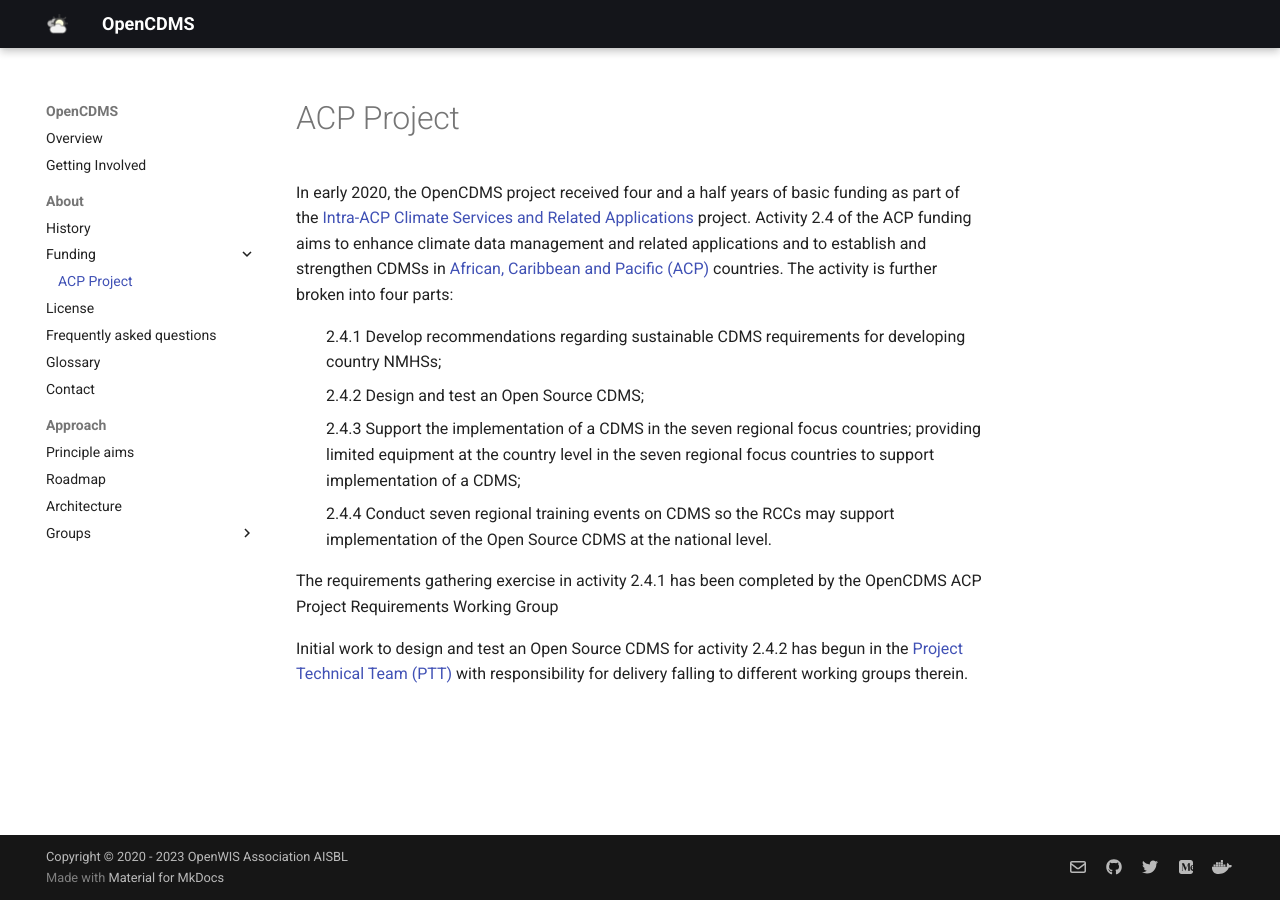
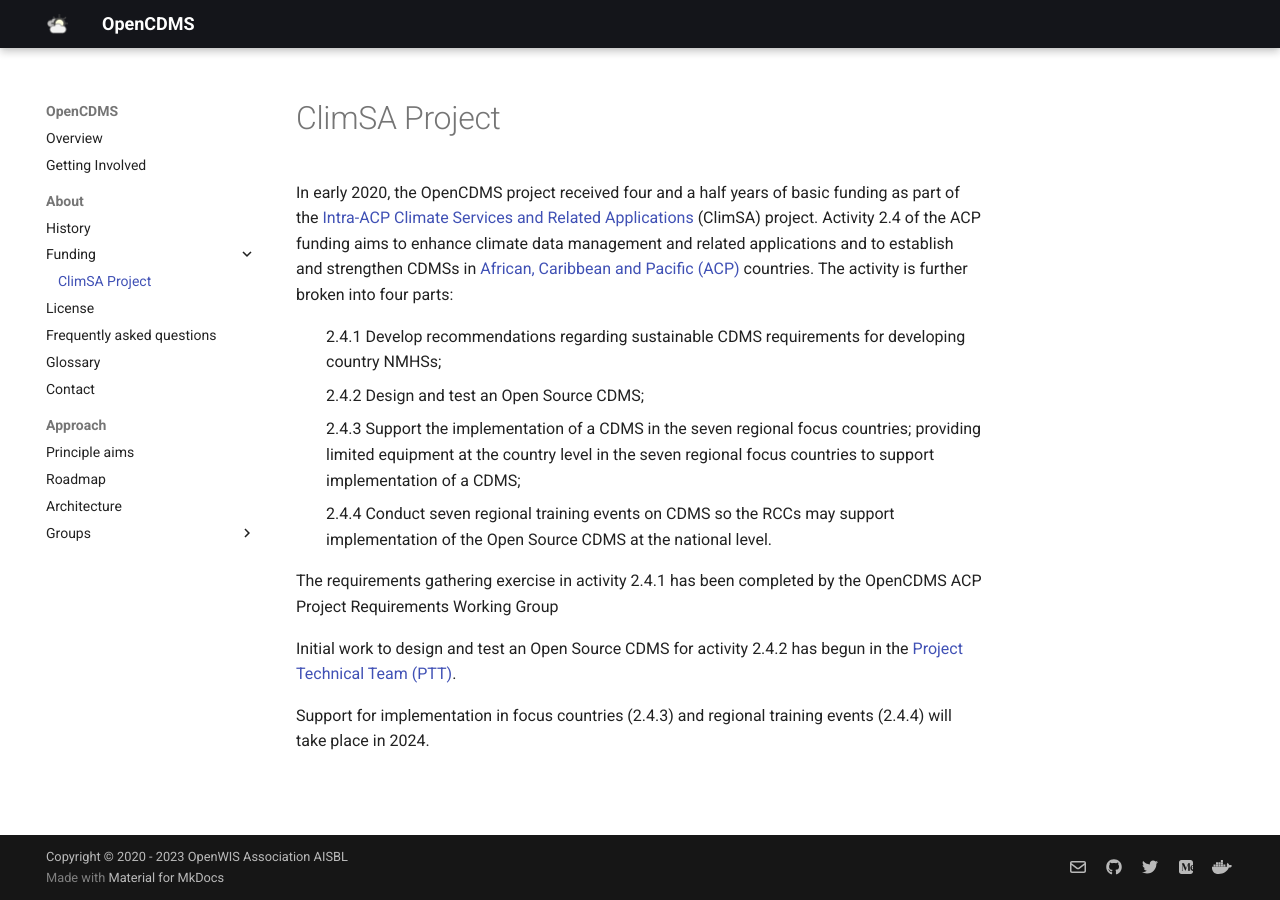
Before and after one commit to opencdms-project/opencdms.org, an MkDocs documentation site: the page built from docs/about/funding/acp-project.md, in a window 1280 px wide. Built offline with MkDocs 1.6.1 and Material for MkDocs 9.7.7, drawn with Linux system fonts in a browser that asks for light colours.

Commit message:
Rename ACP Project as ClimSA Project and update section

```diff
--- a/docs/about/funding/acp-project.md
+++ b/docs/about/funding/acp-project.md
@@ -1,6 +1,6 @@
-# ACP Project
+# ClimSA Project
 
-In early 2020, the OpenCDMS project received four and a half years of basic funding as part of the [Intra-ACP Climate Services and Related Applications](https://public.wmo.int/en/projects/intra-acp-climate-services-and-related-applications-climsa) project. Activity 2.4 of the ACP funding aims to enhance climate data management and related applications and to establish and strengthen CDMSs in [African, Caribbean and Pacific (ACP)](https://en.wikipedia.org/wiki/Organisation_of_African,_Caribbean_and_Pacific_States) countries. The activity is further broken into four parts:
+In early 2020, the OpenCDMS project received four and a half years of basic funding as part of the [Intra-ACP Climate Services and Related Applications](https://public.wmo.int/en/projects/intra-acp-climate-services-and-related-applications-climsa) (ClimSA) project. Activity 2.4 of the ACP funding aims to enhance climate data management and related applications and to establish and strengthen CDMSs in [African, Caribbean and Pacific (ACP)](https://en.wikipedia.org/wiki/Organisation_of_African,_Caribbean_and_Pacific_States) countries. The activity is further broken into four parts:
 
 <ul style="list-style-type:none;">
 <li>2.4.1 Develop recommendations regarding sustainable CDMS requirements for developing country NMHSs;
@@ -13,4 +13,6 @@
 
 <!-- TODO -->
 
-Initial work to design and test an Open Source CDMS for activity 2.4.2 has begun in the [Project Technical Team (PTT)](/approach/groups/project-technical-team) with responsibility for delivery falling to different working groups therein.
+Initial work to design and test an Open Source CDMS for activity 2.4.2 has begun in the [Project Technical Team (PTT)](/approach/groups/project-technical-team).
+
+Support for implementation in focus countries (2.4.3) and regional training events (2.4.4) will take place in 2024.
--- a/mkdocs.yml
+++ b/mkdocs.yml
@@ -47,7 +47,7 @@
   - About:
     - History: about/history.md
     - Funding:
-      - ACP Project: about/funding/acp-project.md
+      - ClimSA Project: about/funding/acp-project.md
     - License: about/license.md
     - Frequently asked questions: about/faq.md
     - Glossary: about/glossary.md
```
Also changed, not shown: 1 other file.
